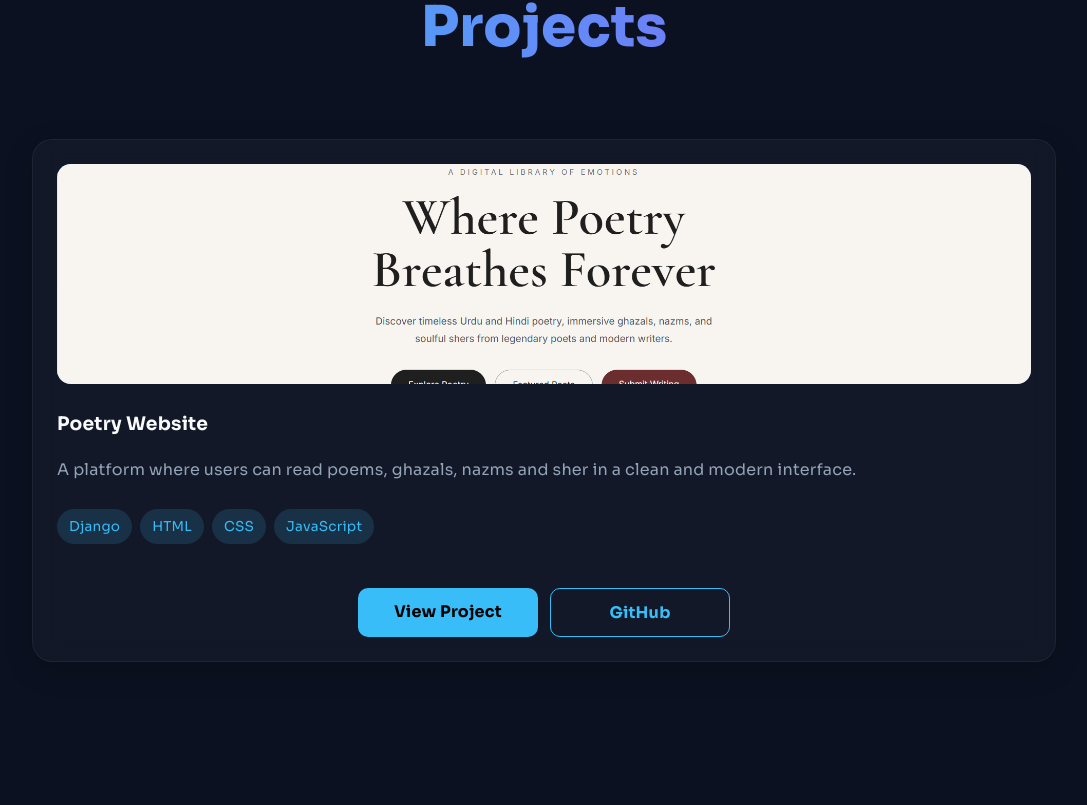
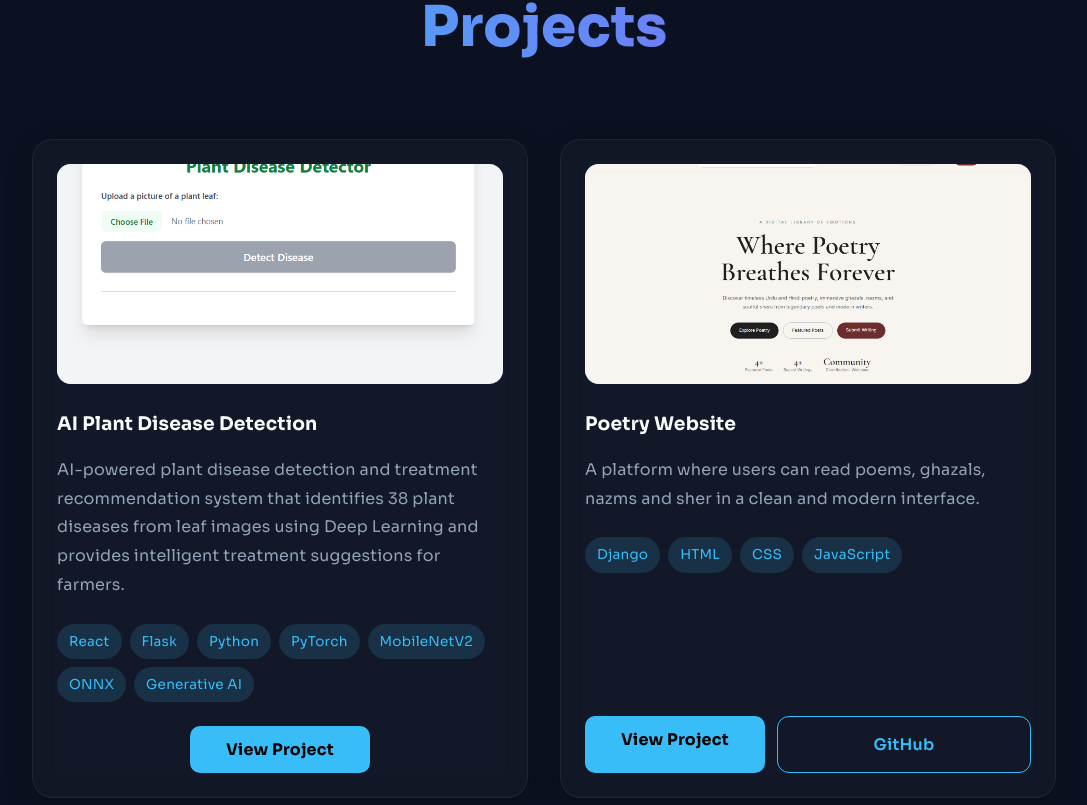
Before and after one commit to imtiyazhaiider/portfolio, a React (Vite) app: page / in a window 1280 px wide. Shown: the part 2935-3740 px from the top of the page, without its empty margins (96-1183 px from the left). Built offline with nearby package versions, Linux system fonts and the light colour scheme.

Commit message:
Add plant disease detection project

```diff
--- a/src/components/Projects.jsx
+++ b/src/components/Projects.jsx
@@ -1,7 +1,29 @@
 import poetryImage from "../assets/images/projects/poetry-website.png";
+import plantDiseaseImage from "../assets/images/projects/plant-disease.png";
 
 function Projects() {
   const projects = [
+    {
+      title: "AI Plant Disease Detection",
+
+      description:
+        "AI-powered plant disease detection and treatment recommendation system that identifies 38 plant diseases from leaf images using Deep Learning and provides intelligent treatment suggestions for farmers.",
+
+      tech: [
+        "React",
+        "Flask",
+        "Python",
+        "PyTorch",
+        "MobileNetV2",
+        "ONNX",
+        "Generative AI",
+      ],
+
+      live: "https://plantdiseasedetection-80k7.onrender.com",
+
+      image: plantDiseaseImage,
+    },
+
     {
       title: "Poetry Website",
 
@@ -15,11 +37,9 @@ function Projects() {
         "JavaScript",
       ],
 
-      github:
-        "https://github.com/imtiyazhaiider/sukhan-poetry",
+      live: "https://sukhan-6889.onrender.com",
 
-      live:
-        "https://sukhan-6889.onrender.com",
+      github: "https://github.com/imtiyazhaiider/sukhan-poetry",
 
       image: poetryImage,
     },
@@ -41,11 +61,15 @@ function Projects() {
             className="project-card"
           >
             <div className="project-image">
+              {project.image ? (
                 <img
                   src={project.image}
                   alt={project.title}
                   className="project-img"
                 />
+              ) : (
+                project.title
+              )}
             </div>
 
             <h3>{project.title}</h3>
@@ -74,14 +98,16 @@ function Projects() {
                 View Project
               </a>
 
+              {project.github && (
                 <a
                   href={project.github}
                   target="_blank"
                   rel="noreferrer"
-                className="project-btn github-project-btn"
+                  className="github-project-btn"
                 >
                   GitHub
                 </a>
+              )}
 
             </div>
           </div>
--- a/src/styles/global.css
+++ b/src/styles/global.css
@@ -1027,3 +1027,35 @@ button {
 .project-buttons {
   justify-content: center;
 }
+
+.project-buttons {
+  display: flex;
+  gap: 12px;
+  margin-top: auto;
+}
+
+.project-buttons a {
+  flex: 1;
+  text-align: center;
+}
+
+.github-project-btn {
+  padding: 14px 20px;
+  border: 1px solid #38bdf8;
+  border-radius: 12px;
+  text-decoration: none;
+  color: #38bdf8;
+  font-weight: 600;
+  transition: all 0.3s ease;
+}
+
+.github-project-btn:hover {
+  background: #38bdf8;
+  color: #000;
+}
+
+@media (max-width: 768px) {
+  .project-buttons {
+    flex-direction: column;
+  }
+}
```
Also changed, not shown: src/assets/images/projects/plant-disease.png (added). Lines whose indentation alone changed are shown as unchanged.
